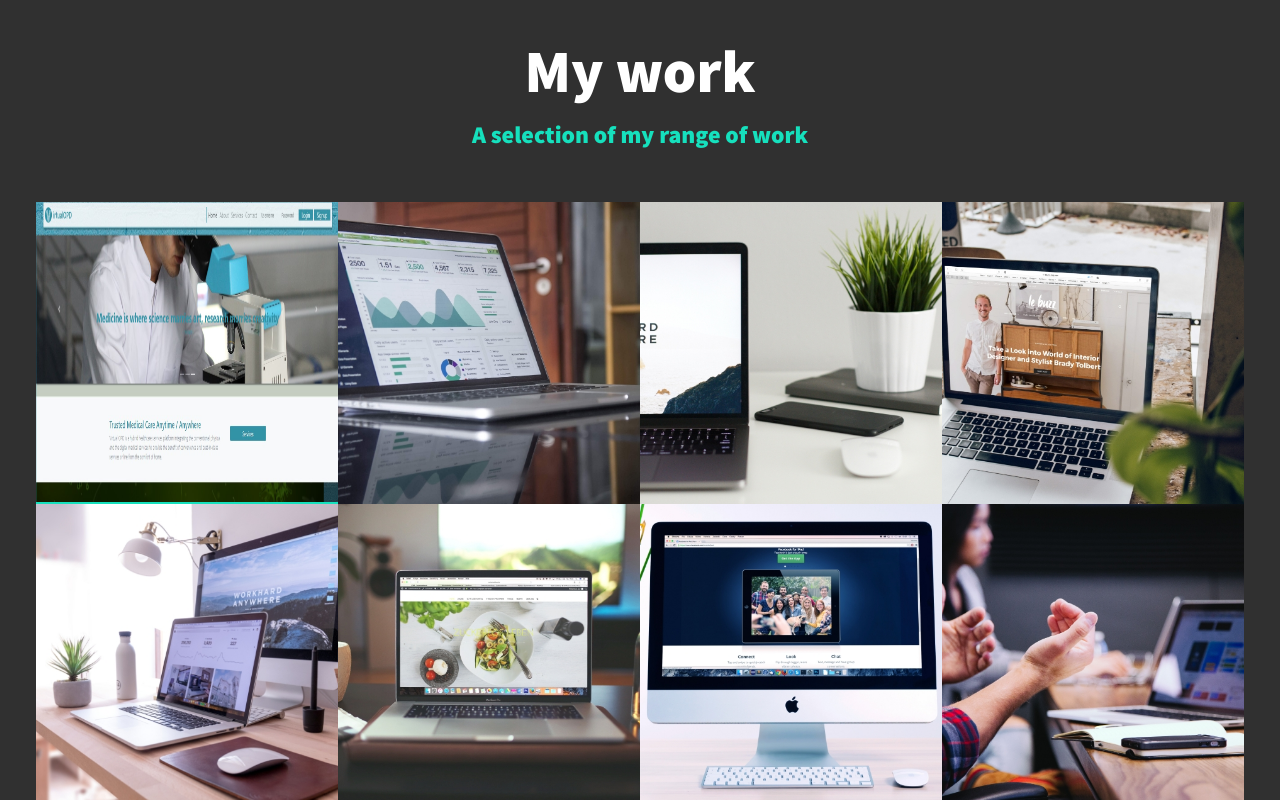
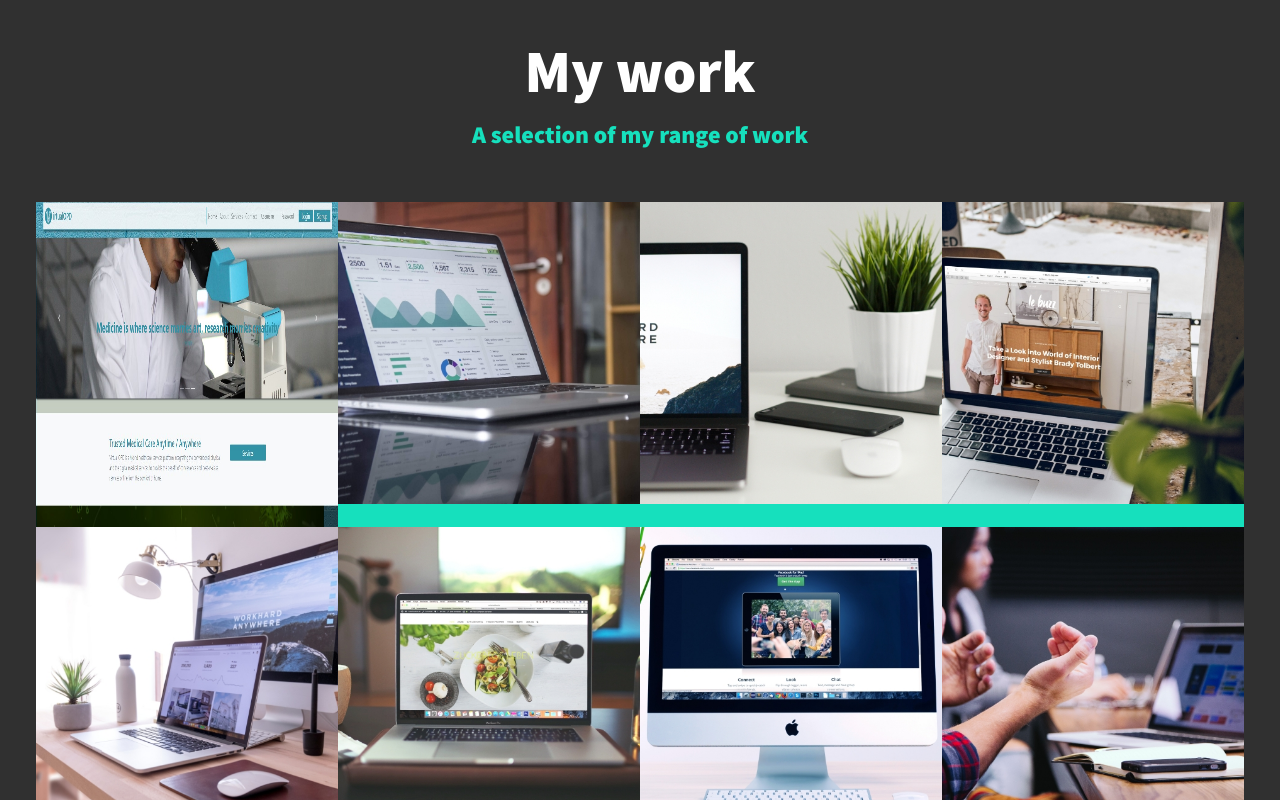
Before and after one commit to sarojkr1010/saroj_portfolio, a plain HTML site: page index.html in a window 1280 px wide. Shown: the part 2000-2800 px from the top of the page. Drawn offline with nearby package versions, Linux system fonts and the light colour scheme.

Commit message:
Update index.html

```diff
--- a/index.html
+++ b/index.html
@@ -140,7 +140,7 @@
       <div class="portfolio">
         <!-- Portfolio item 01 -->
         <a href="https://medicalwebsite.netlify.app" class="portfolio__item">
-            <img src="img/medicalwebsite.jpg" style="height:300px;" alt=""  class="portfolio__img" >
+            <img src="img/medicalwebsite.jpg" style="height:325px;" alt=""  class="portfolio__img" >
           </a>
         <!-- Portfolio item 02 -->
         <a href="https://drowsinessdetection.netlify.app" class="portfolio__item">
```
